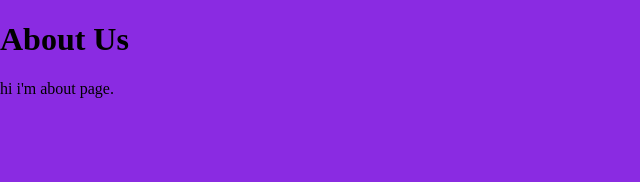
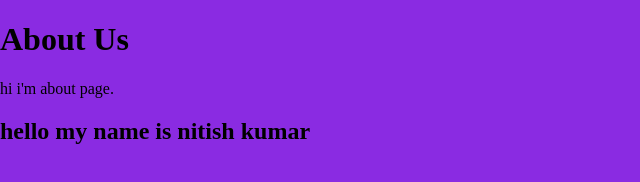
Before and after one commit to nitishsaras/Learning-Git-and-GitHub, a plain HTML site: page about.html in a window 1280 px wide. Shown: the whole page, without its empty margins (0-640 px from the left). Drawn offline with Linux system fonts and the light colour scheme.

Commit message:
Update about.html

```diff
--- a/about.html
+++ b/about.html
@@ -9,6 +9,7 @@
 <body>
    <h1> About Us </h1>
    <p> hi i'm about page.</p>
+    <h2> hello my name is nitish kumar </h2>
 
 </body>
 </html>
```
